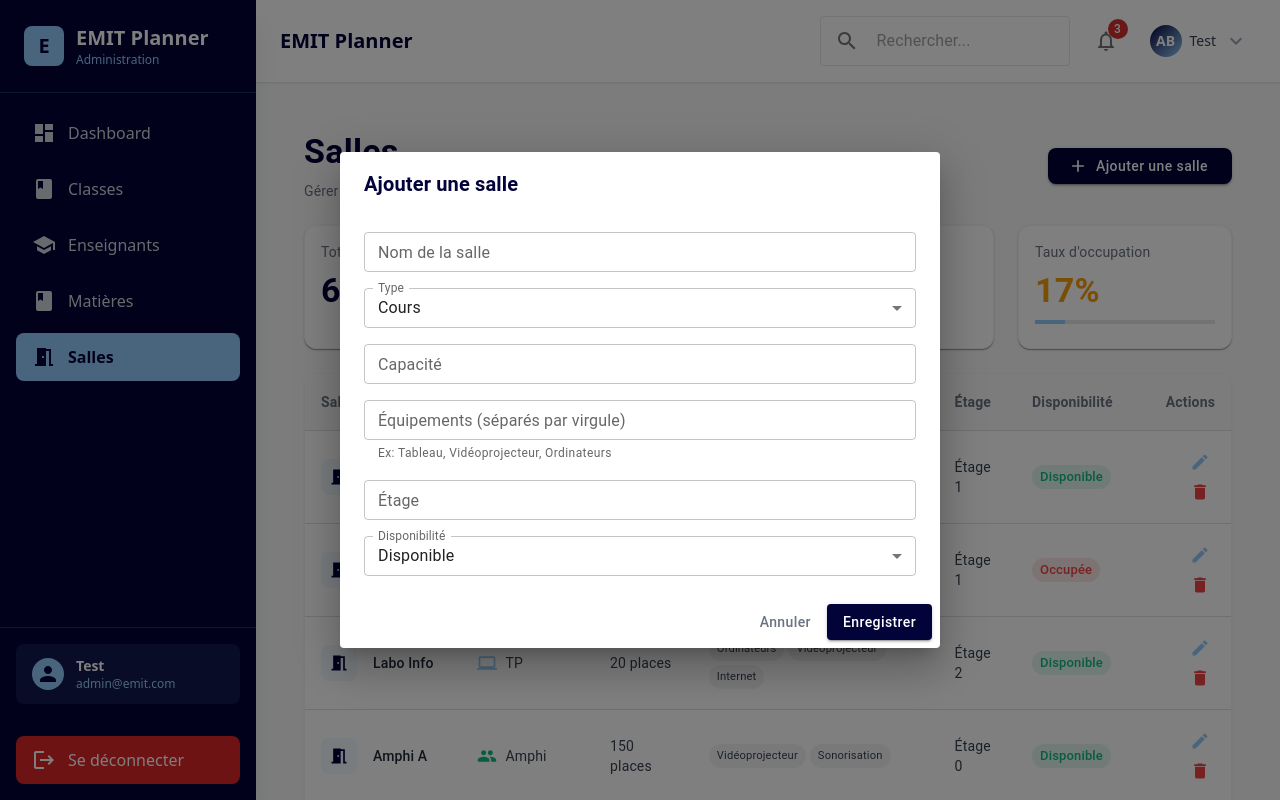
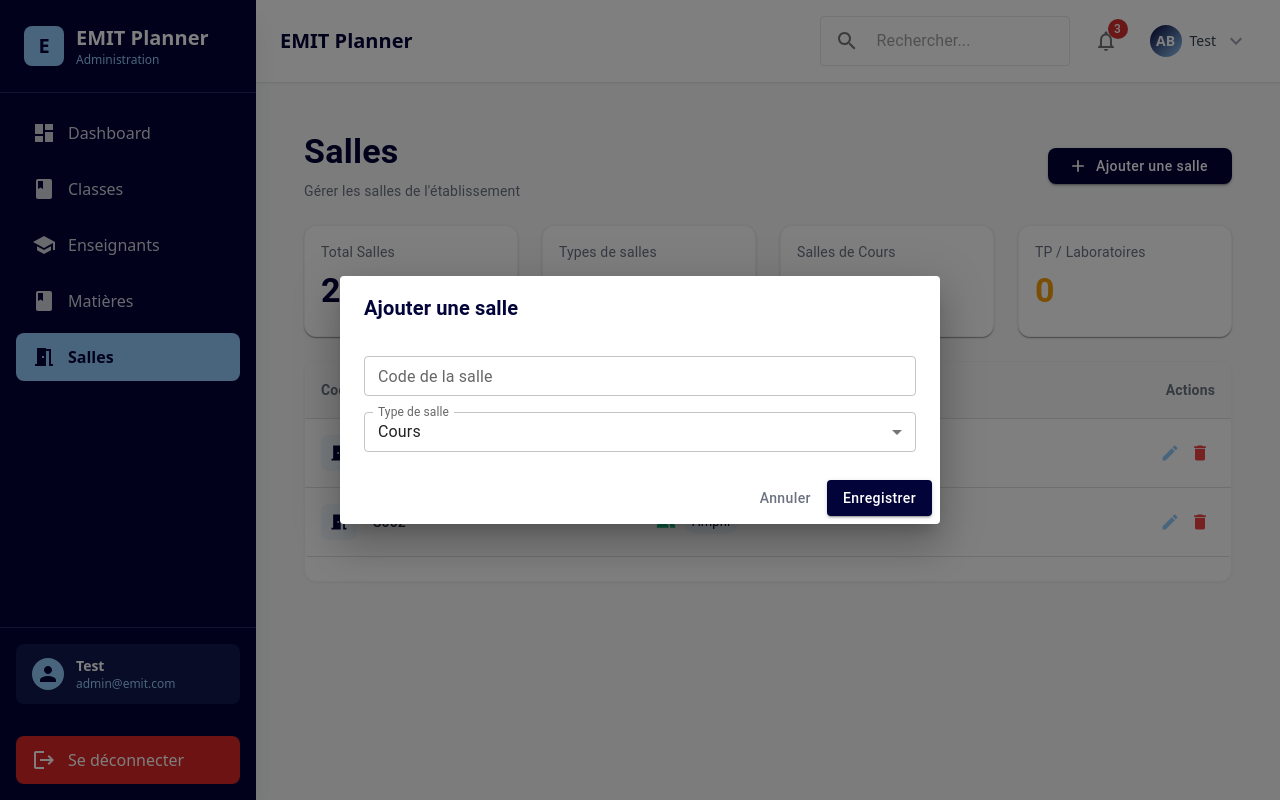
Before and after one commit to Espih/gestion-des-emplois-du-temps-et-des-salle-de-l-EMIT-, a React (Vite) app in the folder Frontend-React/: page /salles in a window 1280 px wide. Both pictures are taken after a click on the button "Ajouter une salle". Shown: the top 800 px of the page. Built offline with nearby package versions, Linux system fonts and the light colour scheme; data requests are answered from the project's data file.

Commit message:
feat and test: test du crud salle et ajout du crud de salle

```diff
--- a/Frontend-React/db.json
+++ b/Frontend-React/db.json
@@ -46,9 +46,14 @@
   ],
   "salles": [
     {
-      "id_salle": 1,
+      "id": 1,
       "code_salle": "S101",
       "type_salle": "Cours"
+    },
+    {
+      "code_salle": "S002",
+      "type_salle": "Amphi",
+      "id": 2
     }
   ],
   "seances": [
--- a/Frontend-React/src/models/salle.ts
+++ b/Frontend-React/src/models/salle.ts
@@ -1,7 +1,7 @@
 import type { Seance } from "./seance";
 
 export interface Salle {
-  id_salle: number;
+  id: number;
   code_salle: string;
   type_salle: "Cours" | "TP" | "Amphi" | "Laboratoire" | "Examen";
 }
--- a/Frontend-React/src/pages/Salles.tsx
+++ b/Frontend-React/src/pages/Salles.tsx
@@ -1,5 +1,4 @@
-// pages/Salles.tsx
-import { useState } from "react";
+import { useState, useEffect } from "react";
 import {
   Box,
   Button,
@@ -20,8 +19,10 @@ import {
   DialogActions,
   TextField,
   Chip,
-  LinearProgress,
   MenuItem,
+  CircularProgress,
+  Alert,
+  Grid,
 } from "@mui/material";
 import AddIcon from "@mui/icons-material/Add";
 import EditIcon from "@mui/icons-material/Edit";
@@ -30,40 +31,104 @@ import MeetingRoomIcon from "@mui/icons-material/MeetingRoom";
 import ComputerIcon from "@mui/icons-material/Computer";
 import PeopleIcon from "@mui/icons-material/People";
 import VideocamIcon from "@mui/icons-material/Videocam";
-
-
-interface Salle {
-  id: number;
-  nom: string;
-  type: "Cours" | "TP" | "Amphi" | "Laboratoire";
-  capacite: number;
-  equipements: string[];
-  disponibilite: "Disponible" | "Occupée" | "Maintenance";
-  etage: number;
-}
+import { salleService } from "../services/salleService";
+import type { Salle } from "../models/salle";
+import { closeSwal, showConfirmDelete, showError, showLoading, showSuccess } from "../swal";
 
 export default function Salles() {
-  const [salles, setSalles] = useState<Salle[]>([
-    { id: 1, nom: "Salle 101", type: "Cours", capacite: 30, equipements: ["Tableau", "Vidéoprojecteur"], disponibilite: "Disponible", etage: 1 },
-    { id: 2, nom: "Salle 102", type: "Cours", capacite: 25, equipements: ["Tableau"], disponibilite: "Occupée", etage: 1 },
-    { id: 3, nom: "Labo Info", type: "TP", capacite: 20, equipements: ["Ordinateurs", "Vidéoprojecteur", "Internet"], disponibilite: "Disponible", etage: 2 },
-    { id: 4, nom: "Amphi A", type: "Amphi", capacite: 150, equipements: ["Vidéoprojecteur", "Sonorisation"], disponibilite: "Disponible", etage: 0 },
-    { id: 5, nom: "Labo Chimie", type: "Laboratoire", capacite: 15, equipements: ["Paillasses", "Hotline"], disponibilite: "Maintenance", etage: 2 },
-    { id: 6, nom: "Salle 201", type: "Cours", capacite: 35, equipements: ["Tableau", "Vidéoprojecteur", "Climatisation"], disponibilite: "Disponible", etage: 2 },
-  ]);
-
+  const [salles, setSalles] = useState<Salle[]>([]);
+  const [loading, setLoading] = useState(true);
+  const [error, setError] = useState("");
   const [openDialog, setOpenDialog] = useState(false);
   const [editingSalle, setEditingSalle] = useState<Salle | null>(null);
+  const [formData, setFormData] = useState({
+    code_salle: "",
+    type_salle: "Cours" as Salle["type_salle"],
+  });
 
-  const handleDelete = (id: number) => {
-    if (window.confirm("Êtes-vous sûr de vouloir supprimer cette salle ?")) {
-      setSalles(salles.filter((s) => s.id !== id));
+  // Charger les données
+  const loadData = async () => {
+    try {
+      setLoading(true);
+      const data = await salleService.getAll();
+      setSalles(data);
+      setError("");
+    } catch (err) {
+      setError("Erreur lors du chargement des salles");
+      console.error(err);
+    } finally {
+      setLoading(false);
     }
   };
 
+  useEffect(() => {
+    const fetchData = async () => {
+      await loadData();
+    };
+    fetchData();
+  }, []);
+
+  // Suppression
+  const handleDelete = async (id: number) => {
+    const confirmed = await showConfirmDelete("cette salle");
+
+    if (confirmed) {
+      await showLoading("Suppression en cours...");
+      try {
+        await salleService.delete(id);
+        await loadData();
+        await closeSwal();
+        await showSuccess('Salle supprimée avec succès');
+      } catch (err) {
+        console.log("erreur :", err);
+        await closeSwal();
+        await showError('Impossible de supprimer cette salle');
+        setError("Erreur lors de la suppression");
+      }
+    }
+  };
+
+  // Modification (ouvrir le formulaire)
   const handleEdit = (salle: Salle) => {
     setEditingSalle(salle);
+    setFormData({
+      code_salle: salle.code_salle,
+      type_salle: salle.type_salle,
+    });
     setOpenDialog(true);
+  };
+
+  // Enregistrement (ajout et modification)
+  const handleSave = async () => {
+    setOpenDialog(false);
+
+    setTimeout(async () => {
+      await showLoading(editingSalle ? "Modification en cours..." : "Ajout en cours...");
+
+      try {
+        if (editingSalle) {
+          await salleService.update(editingSalle.id, formData);
+          await closeSwal();
+          await showSuccess('Salle modifiée avec succès !');
+        } else {
+          await salleService.create(formData);
+          await closeSwal();
+          await showSuccess('Salle ajoutée avec succès !');
+        }
+
+        await loadData();
+        setEditingSalle(null);
+        setFormData({
+          code_salle: "",
+          type_salle: "Cours",
+        });
+      } catch (err) {
+        console.log("erreur :", err);
+        await closeSwal();
+        await showError("Erreur lors de l'enregistrement");
+        setError("Erreur lors de l'enregistrement");
+      }
+    }, 150);
   };
 
   const getTypeIcon = (type: string) => {
@@ -81,24 +146,17 @@ export default function Salles() {
     }
   };
 
-  const getDisponibiliteColor = (disponibilite: string) => {
-    switch (disponibilite) {
-      case "Disponible":
-        return { bg: "#10b98120", color: "#10b981" };
-      case "Occupée":
-        return { bg: "#ef444420", color: "#ef4444" };
-      case "Maintenance":
-        return { bg: "#f59e0b20", color: "#f59e0b" };
-      default:
-        return { bg: "#6b728020", color: "#6b7280" };
+  if (loading) {
+    return (
+      <Box sx={{ display: "flex", justifyContent: "center", alignItems: "center", height: "100vh" }}>
+        <CircularProgress />
+      </Box>
+    );
   }
-  };
 
   return (
     <Box sx={{ display: "flex", minHeight: "100vh", bgcolor: "#f9fafb" }}>
-
-      <Box sx={{ flex: 1}}>
-
+      <Box sx={{ flex: 1 }}>
         <Box sx={{ p: 3 }}>
           {/* Header */}
           <Box sx={{ display: "flex", justifyContent: "space-between", alignItems: "center", mb: 3 }}>
@@ -115,6 +173,10 @@ export default function Salles() {
               startIcon={<AddIcon />}
               onClick={() => {
                 setEditingSalle(null);
+                setFormData({
+                  code_salle: "",
+                  type_salle: "Cours",
+                });
                 setOpenDialog(true);
               }}
               sx={{
@@ -129,8 +191,16 @@ export default function Salles() {
             </Button>
           </Box>
 
-          {/* Stats Cards */}
-          <Box sx={{ display: "grid", gridTemplateColumns: "repeat(4, 1fr)", gap: 3, mb: 3 }}>
+          {/* Error Alert */}
+          {error && (
+            <Alert severity="error" sx={{ mb: 3 }} onClose={() => setError("")}>
+              {error}
+            </Alert>
+          )}
+
+          {/* Statistiques */}
+          <Grid container spacing={3} sx={{ mb: 3 }}>
+            <Grid size={{ xs: 12, sm: 6, md: 3 }}>
               <Card sx={{ borderRadius: "12px", border: "1px solid #f3f4f6" }}>
                 <CardContent>
                   <Typography variant="body2" sx={{ color: "#6b7280" }}>Total Salles</Typography>
@@ -139,36 +209,38 @@ export default function Salles() {
                   </Typography>
                 </CardContent>
               </Card>
+            </Grid>
+            <Grid size={{ xs: 12, sm: 6, md: 3 }}>
               <Card sx={{ borderRadius: "12px", border: "1px solid #f3f4f6" }}>
                 <CardContent>
-                <Typography variant="body2" sx={{ color: "#6b7280" }}>Capacité totale</Typography>
+                  <Typography variant="body2" sx={{ color: "#6b7280" }}>Types de salles</Typography>
                   <Typography variant="h4" sx={{ fontWeight: "bold", color: "#94CCFB", mt: 1 }}>
-                  {salles.reduce((sum, s) => sum + s.capacite, 0)}
+                    {new Set(salles.map(s => s.type_salle)).size}
                   </Typography>
                 </CardContent>
               </Card>
+            </Grid>
+            <Grid size={{ xs: 12, sm: 6, md: 3 }}>
               <Card sx={{ borderRadius: "12px", border: "1px solid #f3f4f6" }}>
                 <CardContent>
-                <Typography variant="body2" sx={{ color: "#6b7280" }}>Salles disponibles</Typography>
+                  <Typography variant="body2" sx={{ color: "#6b7280" }}>Salles de Cours</Typography>
                   <Typography variant="h4" sx={{ fontWeight: "bold", color: "#10b981", mt: 1 }}>
-                  {salles.filter(s => s.disponibilite === "Disponible").length}
+                    {salles.filter(s => s.type_salle === "Cours").length}
                   </Typography>
                 </CardContent>
               </Card>
+            </Grid>
+            <Grid size={{ xs: 12, sm: 6, md: 3 }}>
               <Card sx={{ borderRadius: "12px", border: "1px solid #f3f4f6" }}>
                 <CardContent>
-                <Typography variant="body2" sx={{ color: "#6b7280" }}>Taux d'occupation</Typography>
+                  <Typography variant="body2" sx={{ color: "#6b7280" }}>TP / Laboratoires</Typography>
                   <Typography variant="h4" sx={{ fontWeight: "bold", color: "#f59e0b", mt: 1 }}>
-                  {Math.round((salles.filter(s => s.disponibilite === "Occupée").length / salles.length) * 100)}%
+                    {salles.filter(s => s.type_salle === "TP" || s.type_salle === "Laboratoire").length}
                   </Typography>
-                <LinearProgress
-                  variant="determinate"
-                  value={(salles.filter(s => s.disponibilite === "Occupée").length / salles.length) * 100}
-                  sx={{ mt: 1, bgcolor: "#e5e7eb", "& .MuiLinearProgress-bar": { bgcolor: "#94CCFB" } }}
-                />
                 </CardContent>
               </Card>
-          </Box>
+            </Grid>
+          </Grid>
 
           {/* Table */}
           <Card sx={{ borderRadius: "12px", boxShadow: "0 1px 3px 0 rgb(0 0 0 / 0.05)", border: "1px solid #f3f4f6" }}>
@@ -177,19 +249,13 @@ export default function Salles() {
                 <Table>
                   <TableHead>
                     <TableRow sx={{ bgcolor: "#f9fafb" }}>
-                      <TableCell sx={{ fontWeight: 600, color: "#6b7280" }}>Salle</TableCell>
+                      <TableCell sx={{ fontWeight: 600, color: "#6b7280" }}>Code Salle</TableCell>
                       <TableCell sx={{ fontWeight: 600, color: "#6b7280" }}>Type</TableCell>
-                      <TableCell sx={{ fontWeight: 600, color: "#6b7280" }}>Capacité</TableCell>
-                      <TableCell sx={{ fontWeight: 600, color: "#6b7280" }}>Équipements</TableCell>
-                      <TableCell sx={{ fontWeight: 600, color: "#6b7280" }}>Étage</TableCell>
-                      <TableCell sx={{ fontWeight: 600, color: "#6b7280" }}>Disponibilité</TableCell>
                       <TableCell align="right" sx={{ fontWeight: 600, color: "#6b7280" }}>Actions</TableCell>
                     </TableRow>
                   </TableHead>
                   <TableBody>
-                    {salles.map((salle) => {
-                      const disponibiliteColors = getDisponibiliteColor(salle.disponibilite);
-                      return (
+                    {salles.map((salle) => (
                       <TableRow key={salle.id} sx={{ "&:hover": { bgcolor: "#f9fafb" } }}>
                         <TableCell>
                           <Box sx={{ display: "flex", alignItems: "center", gap: 2 }}>
@@ -197,41 +263,19 @@ export default function Salles() {
                               <MeetingRoomIcon sx={{ color: "#020339", fontSize: 20 }} />
                             </Box>
                             <Typography variant="body2" sx={{ fontWeight: 500, color: "#1f2937" }}>
-                                {salle.nom}
+                              {salle.code_salle}
                             </Typography>
                           </Box>
                         </TableCell>
                         <TableCell>
                           <Box sx={{ display: "flex", alignItems: "center", gap: 1 }}>
-                              {getTypeIcon(salle.type)}
-                              <Typography variant="body2" sx={{ color: "#374151" }}>
-                                {salle.type}
-                              </Typography>
+                            {getTypeIcon(salle.type_salle)}
+                            <Chip
+                              label={salle.type_salle}
+                              size="small"
+                              sx={{ bgcolor: "#94CCFB20", color: "#020339" }}
+                            />
                           </Box>
-                          </TableCell>
-                          <TableCell>
-                            <Typography variant="body2" sx={{ color: "#374151" }}>
-                              {salle.capacite} places
-                            </Typography>
-                          </TableCell>
-                          <TableCell>
-                            <Box sx={{ display: "flex", gap: 0.5, flexWrap: "wrap" }}>
-                              {salle.equipements.map((equip, idx) => (
-                                <Chip key={idx} label={equip} size="small" sx={{ bgcolor: "#f3f4f6", color: "#374151", fontSize: "0.7rem" }} />
-                              ))}
-                            </Box>
-                          </TableCell>
-                          <TableCell>
-                            <Typography variant="body2" sx={{ color: "#374151" }}>
-                              Étage {salle.etage}
-                            </Typography>
-                          </TableCell>
-                          <TableCell>
-                            <Chip
-                              label={salle.disponibilite}
-                              size="small"
-                              sx={{ bgcolor: disponibiliteColors.bg, color: disponibiliteColors.color, fontWeight: 500 }}
-                            />
                         </TableCell>
                         <TableCell align="right">
                           <IconButton size="small" onClick={() => handleEdit(salle)} sx={{ color: "#94CCFB" }}>
@@ -242,8 +286,7 @@ export default function Salles() {
                           </IconButton>
                         </TableCell>
                       </TableRow>
-                      );
-                    })}
+                    ))}
                   </TableBody>
                 </Table>
               </TableContainer>
@@ -258,54 +301,26 @@ export default function Salles() {
             <DialogContent>
               <Box sx={{ display: "flex", flexDirection: "column", gap: 2, mt: 2 }}>
                 <TextField
-                  label="Nom de la salle"
+                  label="Code de la salle"
                   fullWidth
                   size="small"
-                  defaultValue={editingSalle?.nom || ""}
+                  value={formData.code_salle}
+                  onChange={(e) => setFormData({ ...formData, code_salle: e.target.value })}
+                  placeholder="Ex: S101, LaboInfo, AmphiA"
                 />
                 <TextField
-                  label="Type"
+                  label="Type de salle"
                   select
                   fullWidth
                   size="small"
-                  defaultValue={editingSalle?.type || "Cours"}
+                  value={formData.type_salle}
+                  onChange={(e) => setFormData({ ...formData,  type_salle: e.target.value as Salle["type_salle"] })}
                 >
                   <MenuItem value="Cours">Cours</MenuItem>
                   <MenuItem value="TP">TP</MenuItem>
                   <MenuItem value="Amphi">Amphi</MenuItem>
                   <MenuItem value="Laboratoire">Laboratoire</MenuItem>
-                </TextField>
-                <TextField
-                  label="Capacité"
-                  type="number"
-                  fullWidth
-                  size="small"
-                  defaultValue={editingSalle?.capacite || ""}
-                />
-                <TextField
-                  label="Équipements (séparés par virgule)"
-                  fullWidth
-                  size="small"
-                  defaultValue={editingSalle?.equipements.join(", ") || ""}
-                  helperText="Ex: Tableau, Vidéoprojecteur, Ordinateurs"
-                />
-                <TextField
-                  label="Étage"
-                  type="number"
-                  fullWidth
-                  size="small"
-                  defaultValue={editingSalle?.etage || ""}
-                />
-                <TextField
-                  label="Disponibilité"
-                  select
-                  fullWidth
-                  size="small"
-                  defaultValue={editingSalle?.disponibilite || "Disponible"}
-                >
-                  <MenuItem value="Disponible">Disponible</MenuItem>
-                  <MenuItem value="Occupée">Occupée</MenuItem>
-                  <MenuItem value="Maintenance">Maintenance</MenuItem>
+                  <MenuItem value="Examen">Examen</MenuItem>
                 </TextField>
               </Box>
             </DialogContent>
@@ -314,10 +329,7 @@ export default function Salles() {
                 Annuler
               </Button>
               <Button
-                onClick={() => {
-                  setOpenDialog(false);
-                  setEditingSalle(null);
-                }}
+                onClick={handleSave}
                 variant="contained"
                 sx={{ bgcolor: "#020339", "&:hover": { bgcolor: "#020339CC" }, textTransform: "none" }}
               >
```
Lines whose indentation alone changed are shown as unchanged.
